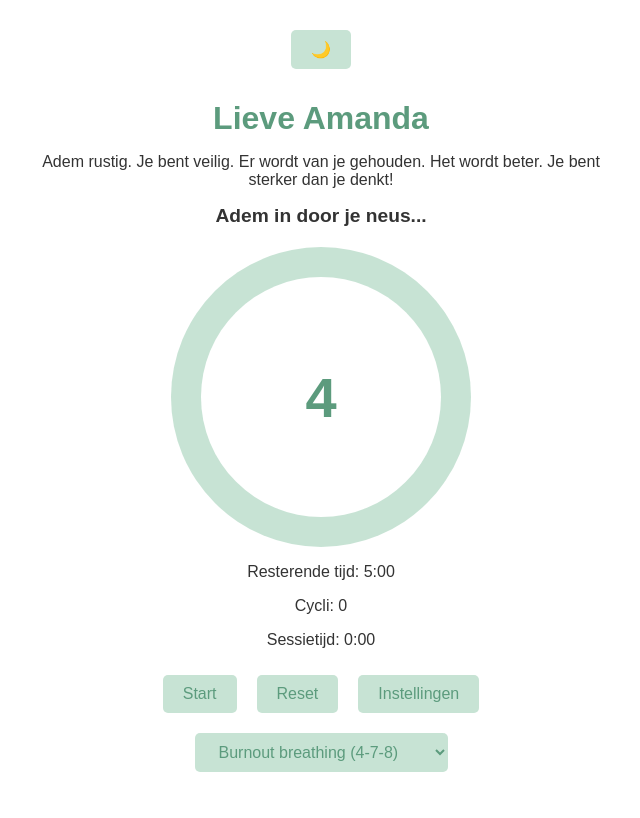
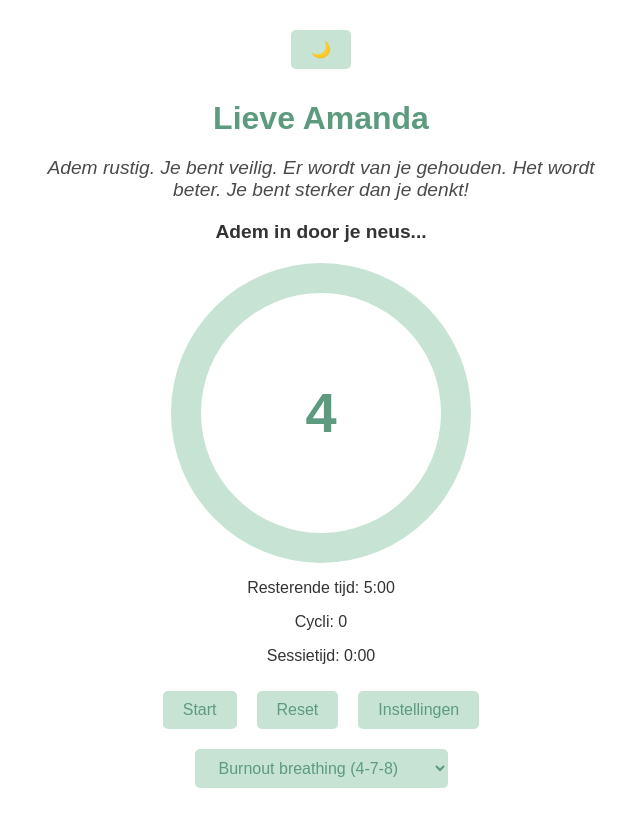
Before and after one commit to Strik88/Amanda, a React (Create React App) app: page / in a window 1280 px wide. Shown: the whole page, without its empty margins (319-959 px from the left). Built offline with nearby package versions, Linux system fonts and the light colour scheme.

Commit message:
Update App.css
check op css stylen

```diff
--- a/src/App.css
+++ b/src/App.css
@@ -161,3 +161,11 @@ select:hover {
   background-color: var(--dark-green);
   color: var(--white);
 }
+
+.message {
+  font-size: 1.2rem;
+  color: #4a4a4a;
+  margin-bottom: 20px;
+  font-style: italic;
+  text-align: center;
+}
```
